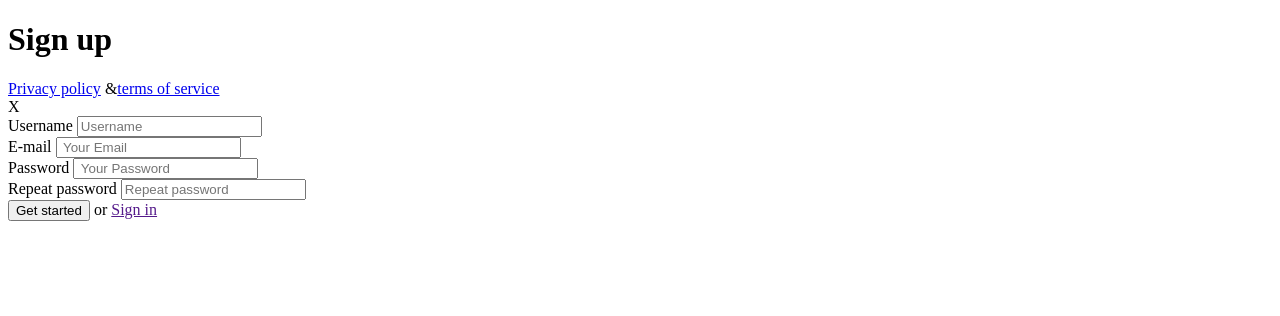
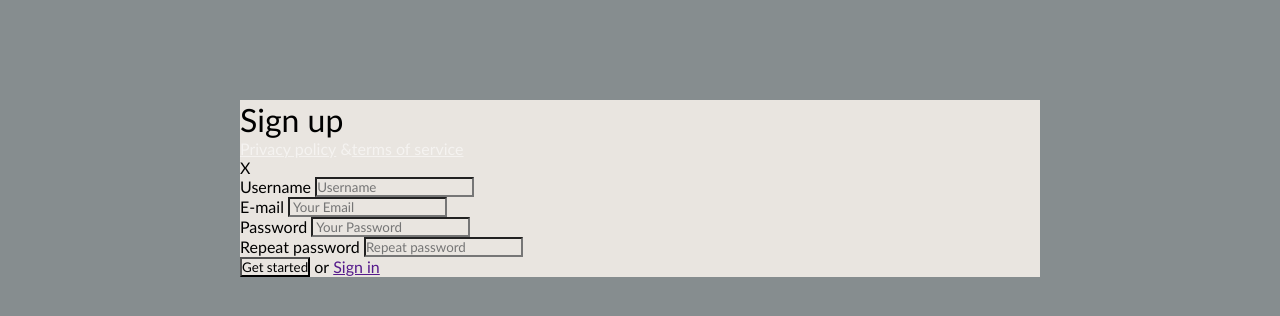
Before and after one commit to al2bovek/33-grupe-sign-up-p, a website: page index.html in a window 1280 px wide. Drawn offline with Linux system fonts and the light colour scheme.

Commit message:
form.css

```diff
--- /dev/null
+++ b/css/form.css
@@ -0,0 +1,27 @@
+.form{
+    width: 100%;
+
+}
+.form > .fill {
+    width: 100%;
+    margin-bottom: 30px;
+}
+.form > .fill:last-child {
+    margin-bottom: 0;
+}
+
+.form > .fill > label{
+    width: 100%;
+    font-size: 12px;
+    color: #999;
+    text-transform: uppercase;
+}
+.form > .fill > input{
+    width: 100%;
+    font-size: 20px;
+    line-height: 2em;
+    border:none;
+    border-bottom: 2px solid #ccc;
+}
+.form > .fill > button{
+}
--- a/main.css
+++ b/css/main.css
@@ -4,11 +4,12 @@ body * {
   padding: 0;
   vertical-align: top;
   box-sizing: border-box;
+  font-family: 'Gill Sans', 'Gill Sans MT', Calibri, 'Trebuchet MS', sans-serif;
+  background-color: rgb(233, 229, 224);
 }
 body {
-  background-color: #33b5db;
-  font-family: "Gill Sans", "Gill Sans MT", Calibri, "Trebuchet MS", sans-serif;
-}
+  background-color: #868d8f;
+  }
 .box {
   display: inline-block;
   width: 800px;
--- a/index.html
+++ b/index.html
@@ -7,6 +7,7 @@
     <link rel="icon" type="image/png" sizes="16x16" href="/favicon-16x16.png">
     <link rel="manifest" href="/site.webmanifest">
     <link rel="mask-icon" href="/safari-pinned-tab.svg" color="#5bbad5">
+    <link rel="stylesheet" href="./css/main.css">
     <meta name="msapplication-TileColor" content="#da532c">
     <meta name="theme-color" content="#ffffff">
     <meta charset="UTF-8">
@@ -14,9 +15,7 @@
     <meta name="viewport" content="width=device-width, initial-scale=1.0">
     <title>dubovek</title>
 </head>
-<header>
-
-</header>
+<!-- <header> --><!-- </header> -->
 <body>
     <main class="box">
         <div class="l-column">
@@ -27,29 +26,33 @@
           </footer>
         </div>
         <div class="r-column">
-            <div class="close">X</div>
+            <div class="close">
+                X
+            </div>
             <form class="form">
-                <div class="empty">
+                <div class="fill">
                     <label for="">Username</label>
                     <input type="text" placeholder="Username" required>
                 </div>
-                <div class="empty">
+                <div class="fill">
                     <label for="">E-mail</label>
                     <input type="email" placeholder=" Your Email" required>
                 </div>
-                <div class="empty">
+                <div class="fill">
                     <label for="">Password</label>
                     <input type="password" placeholder=" Your Password" required>
                 </div>
-                <div class="empty">
+                <div class="fill">
                     <label for="">Repeat password</label>
                     <input type="text" placeholder="Repeat password" required>
                 </div>
-                <div class="empty">
+                <div class="fill">
                     <button class="button" type="submit">Get started</button>
                     <span>or</span>
                     <a href="">Sign in</a>
+                </div>
+            </form>
         </div>
-
+    </main>
 </body>
 </html>
```
